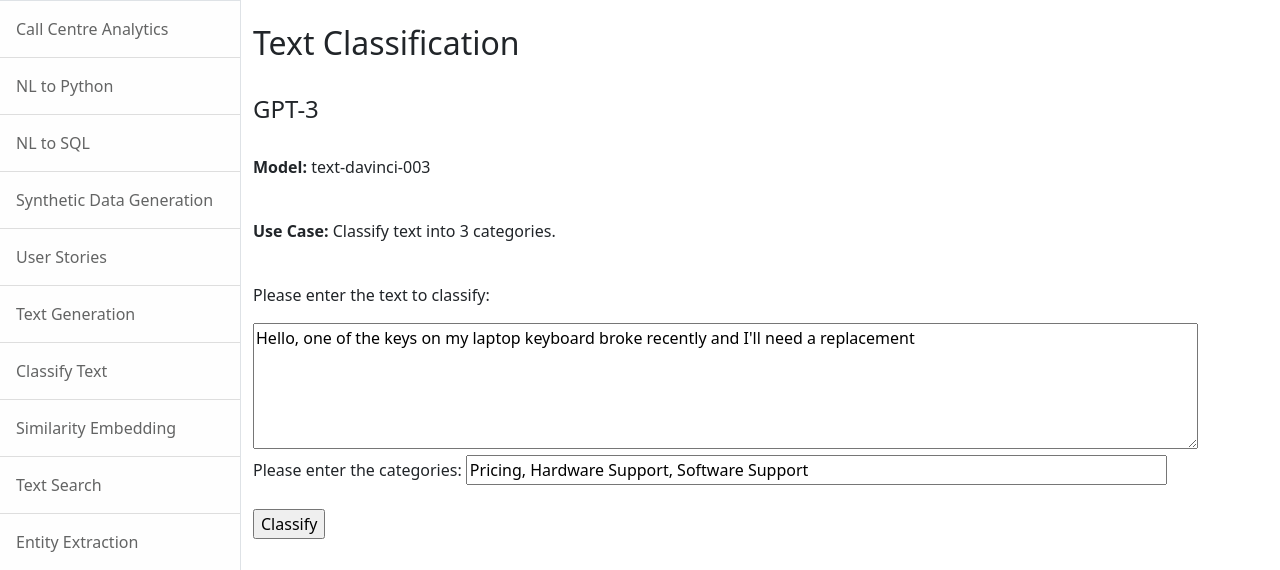
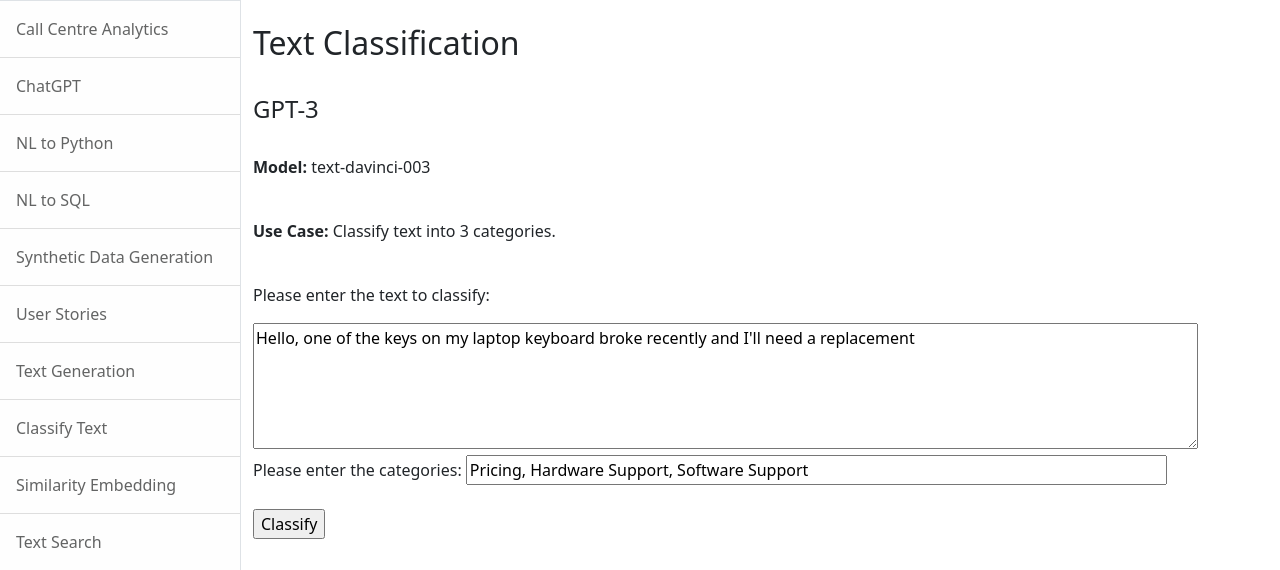
Before and after one commit to microsoft/dstoolkit-AOAIFlaskApp, a Flask app: page /classify in a window 1280 px wide. Shown: the part 57-627 px from the top of the page. Run offline with Flask 2, Linux system fonts and the light colour scheme; some libraries are stand-ins or nearby versions.

Commit message:
Updated Base.html for Chatgpt

```diff
--- a/flask_app/templates/base.html
+++ b/flask_app/templates/base.html
@@ -28,7 +28,7 @@
                 <div class="list-group list-group-flush">
                     <!-- <a class="list-group-item list-group-item-action list-group-item-light p-3" href="">ChatGPT</a> -->
                     <a class="list-group-item list-group-item-action list-group-item-light p-3" href="{{url_for('call_centre')}}">Call Centre Analytics</a>
-                    <!-- <a class="list-group-item list-group-item-action list-group-item-light p-3" href="">Change Summary</a> -->
+                    <a class="list-group-item list-group-item-action list-group-item-light p-3" href="{{url_for('chatGPT')}}">ChatGPT</a>
                     <a class="list-group-item list-group-item-action list-group-item-light p-3" href="{{url_for('python')}}">NL to Python</a>
                     <a class="list-group-item list-group-item-action list-group-item-light p-3" href="{{url_for('sql')}}">NL to SQL</a>
                     <a class="list-group-item list-group-item-action list-group-item-light p-3" href="{{url_for('synthetic_data')}}">Synthetic Data Generation</a>
```
